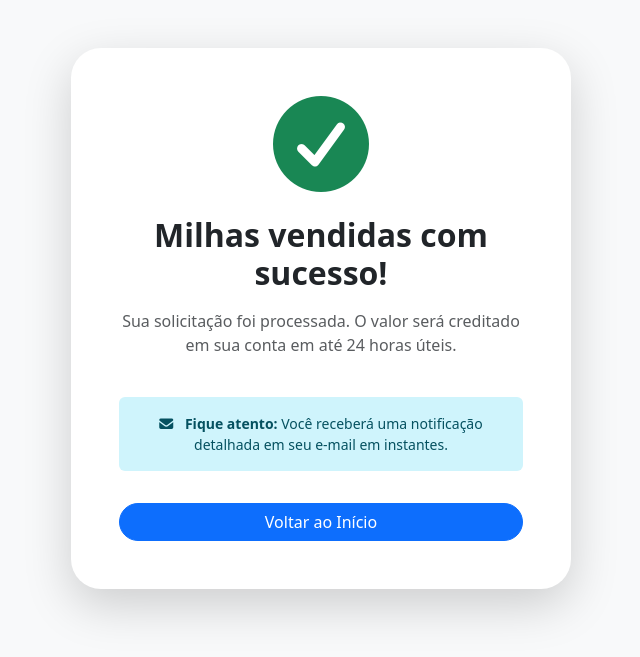
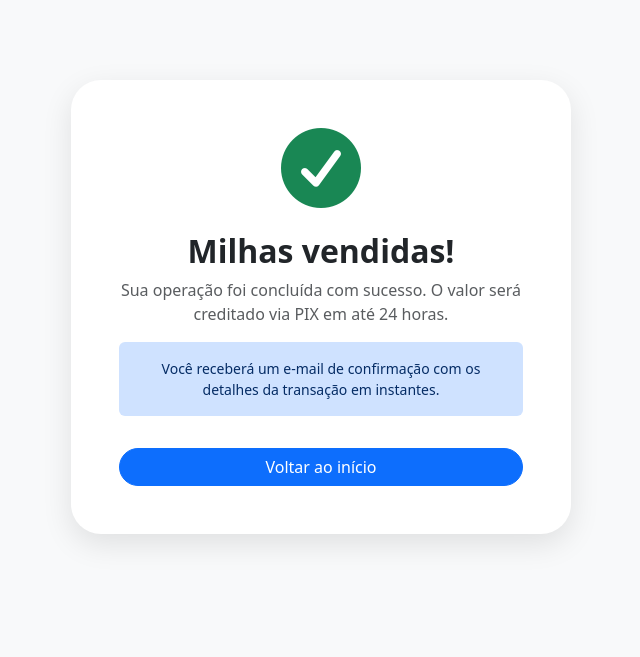
Before and after one commit to Danilogca55/openmilhas, a Flask app: page /sucesso in a window 1280 px wide. Shown: the top 657 px of the page, without its empty margins (319-959 px from the left). Run offline with Flask 3, Linux system fonts and the light colour scheme.

Commit message:
Update sucesso.html

```diff
--- a/templates/sucesso.html
+++ b/templates/sucesso.html
@@ -2,24 +2,24 @@
 <html lang="pt-br">
 <head>
     <meta charset="UTF-8">
-    <title>Sucesso | Open Milhas</title>
+    <title>Venda Concluída | Open Milhas</title>
     <link href="https://cdn.jsdelivr.net/npm/bootstrap@5.3.0/dist/css/bootstrap.min.css" rel="stylesheet">
     <link rel="stylesheet" href="https://cdnjs.cloudflare.com/ajax/libs/font-awesome/6.0.0/all.min.css">
+    <style>
+        body { background: #f8f9fa; }
+        .card-sucesso { border-radius: 30px; border: none; box-shadow: 0 10px 30px rgba(0,0,0,0.1); max-width: 500px; margin: 80px auto; }
+    </style>
 </head>
-<body class="bg-light">
-    <div class="container py-5 text-center">
-        <div class="card border-0 shadow-lg p-5 mx-auto" style="max-width: 500px; border-radius: 30px;">
-            <div class="mb-4">
-                <i class="fas fa-check-circle text-success" style="font-size: 6rem;"></i>
+<body>
+    <div class="container text-center">
+        <div class="card card-sucesso p-5 bg-white">
+            <i class="fas fa-check-circle text-success mb-4" style="font-size: 5rem;"></i>
+            <h2 class="fw-bold">Milhas vendidas!</h2>
+            <p class="text-muted">Sua operação foi concluída com sucesso. O valor será creditado via PIX em até 24 horas.</p>
+            <div class="alert alert-primary border-0 small">
+                Você receberá um e-mail de confirmação com os detalhes da transação em instantes.
             </div>
-            <h2 class="fw-bold mb-3">Milhas vendidas com sucesso!</h2>
-            <p class="text-muted">Sua solicitação foi processada. O valor será creditado em sua conta em até 24 horas úteis.</p>
-
-            <div class="alert alert-info border-0 small mt-4">
-                <i class="fas fa-envelope me-2"></i> <strong>Fique atento:</strong> Você receberá uma notificação detalhada em seu e-mail em instantes.
-            </div>
-
-            <a href="/" class="btn btn-primary rounded-pill w-100 mt-3">Voltar ao Início</a>
+            <a href="/" class="btn btn-primary rounded-pill px-4 mt-3">Voltar ao início</a>
         </div>
     </div>
 </body>
```
